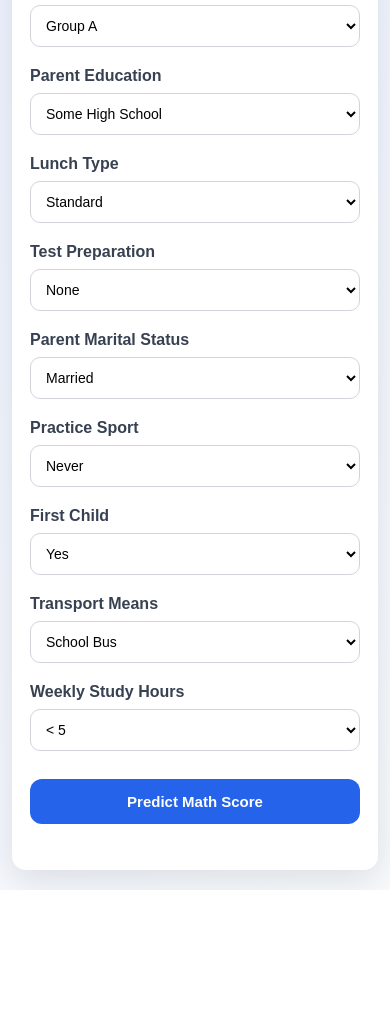
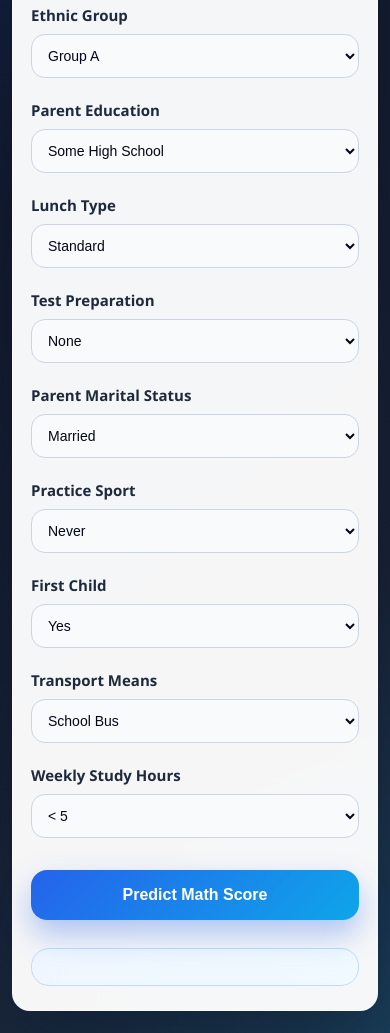
Before and after one commit to codes-with-om/student-score-predictor, a plain HTML site: page frontend/index.html in a window 390 px wide. Shown: the part 251-1284 px from the top of the page. Before the commit the page ends 1141 px from the top, so only its background shows below. Drawn offline with Linux system fonts and the light colour scheme.

Commit message:
Improve frontend UI styling

```diff
--- a/frontend/style.css
+++ b/frontend/style.css
@@ -5,41 +5,48 @@
 }
 
 body {
-    font-family: Arial, sans-serif;
+    font-family: "Segoe UI", Arial, sans-serif;
     min-height: 100vh;
-    background: linear-gradient(135deg, #eef2ff, #f8fafc);
+    background:
+        radial-gradient(circle at top left, rgba(37, 99, 235, 0.18), transparent 35%),
+        radial-gradient(circle at bottom right, rgba(14, 165, 233, 0.18), transparent 35%),
+        linear-gradient(135deg, #0f172a, #1e293b);
     display: flex;
     justify-content: center;
     align-items: flex-start;
-    padding: 40px 20px;
+    padding: 45px 20px;
+    color: #0f172a;
 }
 
 .container {
     width: 100%;
-    max-width: 900px;
-    background: #ffffff;
-    padding: 32px;
-    border-radius: 18px;
-    box-shadow: 0 10px 35px rgba(15, 23, 42, 0.12);
+    max-width: 980px;
+    background: rgba(255, 255, 255, 0.96);
+    padding: 36px;
+    border-radius: 26px;
+    box-shadow: 0 30px 80px rgba(2, 6, 23, 0.35);
+    border: 1px solid rgba(255, 255, 255, 0.35);
 }
 
 h1 {
     text-align: center;
-    margin-bottom: 8px;
-    color: #111827;
-    font-size: 32px;
+    margin-bottom: 10px;
+    color: #020617;
+    font-size: 38px;
+    letter-spacing: -0.8px;
 }
 
 .subtitle {
     text-align: center;
-    margin-bottom: 28px;
-    color: #6b7280;
+    margin-bottom: 32px;
+    color: #64748b;
+    font-size: 17px;
 }
 
 form {
     display: grid;
     grid-template-columns: repeat(2, 1fr);
-    gap: 20px 24px;
+    gap: 22px 26px;
 }
 
 .form-group {
@@ -48,70 +55,88 @@ form {
 }
 
 label {
-    margin-bottom: 8px;
-    font-weight: 600;
-    color: #374151;
+    margin-bottom: 9px;
+    font-weight: 700;
+    color: #1e293b;
+    font-size: 15px;
 }
 
 select {
     width: 100%;
-    padding: 12px 14px;
-    border-radius: 10px;
-    border: 1px solid #d1d5db;
+    padding: 14px 15px;
+    border-radius: 14px;
+    border: 1px solid #cbd5e1;
     font-size: 15px;
-    background: #fff;
+    background: #f8fafc;
+    color: #020617;
+    transition: 0.25s ease;
+}
+
+select:hover {
+    background: #ffffff;
+    border-color: #93c5fd;
 }
 
 select:focus {
     outline: none;
+    background: #ffffff;
     border-color: #2563eb;
+    box-shadow: 0 0 0 4px rgba(37, 99, 235, 0.14);
 }
 
 button {
     grid-column: 1 / -1;
-    padding: 14px;
-    background: #2563eb;
+    padding: 16px;
+    background: linear-gradient(135deg, #2563eb, #0ea5e9);
     color: white;
     border: none;
-    border-radius: 12px;
-    font-size: 17px;
-    font-weight: 600;
+    border-radius: 16px;
+    font-size: 18px;
+    font-weight: 800;
     cursor: pointer;
-    margin-top: 8px;
+    margin-top: 10px;
+    box-shadow: 0 14px 30px rgba(37, 99, 235, 0.35);
+    transition: 0.25s ease;
 }
 
 button:hover {
-    background: #1d4ed8;
+    transform: translateY(-2px);
+    box-shadow: 0 18px 38px rgba(37, 99, 235, 0.45);
 }
 
 button:disabled {
     background: #93c5fd;
     cursor: not-allowed;
+    transform: none;
 }
 
 #loader {
     display: none;
     grid-column: 1 / -1;
     text-align: center;
-    padding: 18px 0;
+    padding: 22px 0;
+    background: #f8fafc;
+    border-radius: 18px;
+    border: 1px dashed #93c5fd;
 }
 
 .ml-loader {
-    width: 140px;
-    height: 70px;
+    width: 150px;
+    height: 72px;
     margin: 0 auto 14px;
     display: grid;
     grid-template-columns: repeat(4, 1fr);
     align-items: end;
-    gap: 10px;
+    gap: 12px;
 }
 
 .node {
-    width: 22px;
-    height: 22px;
-    background: #2563eb;
+    width: 24px;
+    height: 24px;
+    background: linear-gradient(135deg, #2563eb, #0ea5e9);
     border-radius: 50%;
     animation: mlPulse 1s infinite ease-in-out;
+    box-shadow: 0 0 18px rgba(37, 99, 235, 0.45);
 }
 
 .node:nth-child(2) {
@@ -128,15 +153,20 @@ button:disabled {
 
 #loader-text {
     color: #2563eb;
-    font-weight: 600;
+    font-weight: 800;
     letter-spacing: 0.2px;
 }
 
 #result {
-    margin-top: 24px;
+    margin-top: 28px;
     text-align: center;
-    color: #111827;
-    font-size: 24px;
+    color: #020617;
+    font-size: 28px;
+    font-weight: 800;
+    padding: 18px;
+    border-radius: 18px;
+    background: linear-gradient(135deg, #eff6ff, #f0f9ff);
+    border: 1px solid #bfdbfe;
 }
 
 @keyframes mlPulse {
@@ -146,15 +176,16 @@ button:disabled {
     }
 
     50% {
-        transform: translateY(-28px) scale(1.15);
+        transform: translateY(-30px) scale(1.2);
         opacity: 1;
     }
 }
 
 @media (max-width: 768px) {
     .container {
-        max-width: 600px;
-        padding: 26px;
+        max-width: 620px;
+        padding: 28px;
+        border-radius: 22px;
     }
 
     form {
@@ -162,34 +193,38 @@ button:disabled {
     }
 
     h1 {
-        font-size: 28px;
+        font-size: 30px;
     }
 }
 
 @media (max-width: 480px) {
     body {
-        padding: 20px 12px;
+        padding: 22px 12px;
     }
 
     .container {
-        padding: 22px 18px;
-        border-radius: 14px;
+        padding: 24px 18px;
+        border-radius: 18px;
     }
 
     h1 {
-        font-size: 24px;
+        font-size: 25px;
+    }
+
+    .subtitle {
+        font-size: 14px;
     }
 
     select {
         font-size: 14px;
-        padding: 11px;
+        padding: 12px;
     }
 
     button {
-        font-size: 15px;
+        font-size: 16px;
     }
 
     #result {
-        font-size: 20px;
+        font-size: 21px;
     }
 }
```
